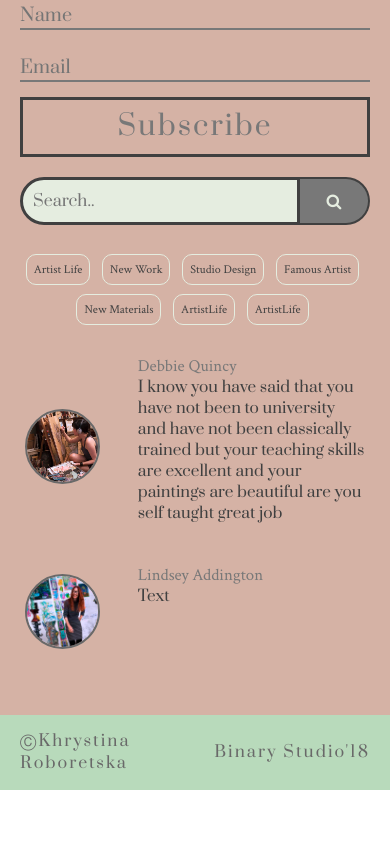
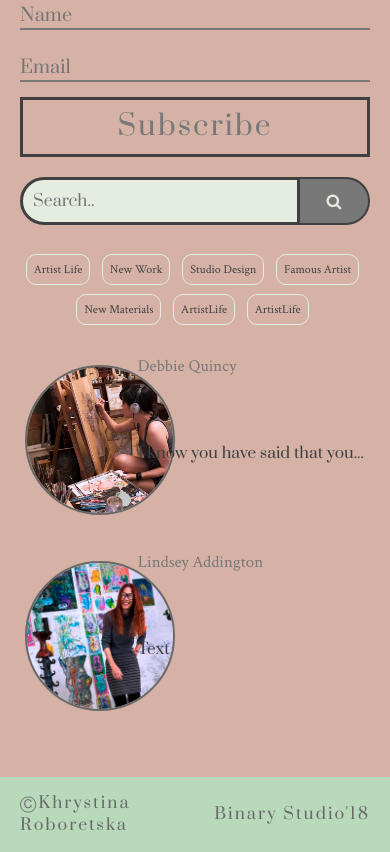
Before and after one commit to roboretska/artist-blog, a plain HTML site: page index.html in a window 390 px wide. Shown: the part 2169-3021 px from the top of the page. Before the commit the page ends 2959 px from the top, so only its background shows below. Drawn offline with Linux system fonts and the light colour scheme.

Commit message:
Added ellipsis to oveflowed text

```diff
--- a/css/comments.css
+++ b/css/comments.css
@@ -32,10 +32,11 @@ span{
 .comment-wrapper{
     max-height: 100%;
     min-height: 100%;
-    display: flex;
-    flex-direction: column;
+    display: grid;
+    grid-auto-columns: auto;
     /*float: left;*/
     width: 65%;
+    min-width: 0;
 }
 .commentator-name{
     color: #787878;
@@ -47,7 +48,7 @@ span{
     display: inline-block;
     color: #404040;
     font-size: 0.55em;
-    flex-wrap: nowrap;
+    white-space: nowrap;
     overflow: hidden;
     text-overflow: ellipsis;
 
@@ -60,7 +61,7 @@ span{
 }
 @media all and (max-width: 800px){
     .comment-photo img {
-        width: 75px;
-        height: 75px;
+        width: 150px;
+        height: 150px;
     }
 }
```
